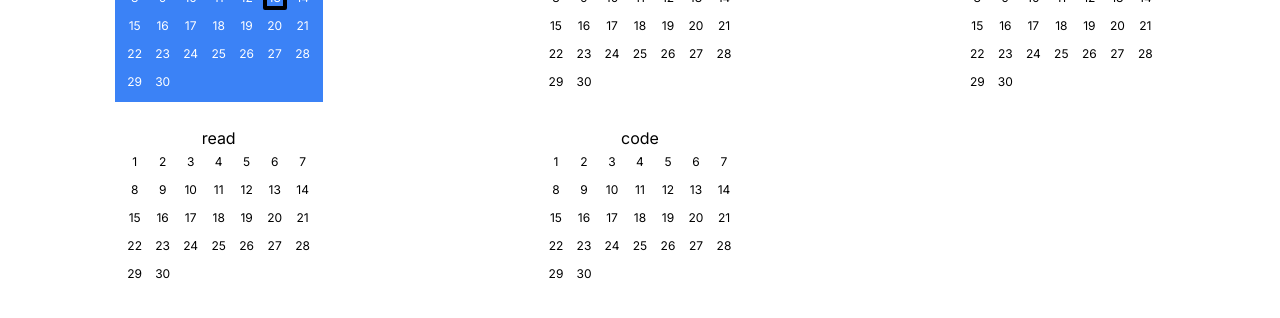
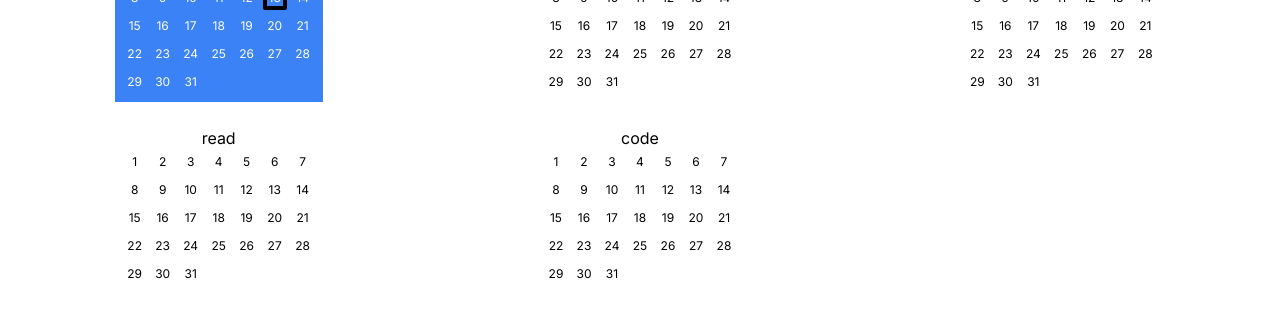
Before and after one commit to ajpkim/life-mapper, a Next.js app: page /habits in a window 1280 px wide. Shown: the part 130-448 px from the top of the page. Built offline with nearby package versions, Linux system fonts and the light colour scheme.

Commit message:
Add arrow keys within active habit

```diff
--- a/src/app/habits/Habit.js
+++ b/src/app/habits/Habit.js
@@ -1,9 +1,13 @@
 "use client"
 import React from "react"
 import classNames from "classnames"
+import { getDaysInMonth } from "@/utils"
 
 const Habit = ({ name, isActive, activeDay, month, year }) => {
-  const days = Array.from({ length: 30 }, (_, i) => i + 1)
+  const days = Array.from(
+    { length: getDaysInMonth(month, year) },
+    (_, i) => i + 1,
+  )
   const activeStyle = isActive ? "bg-blue-500 text-white" : ""
   const activeDayStyle = "border-4 border-black border-rounded"
 
--- a/src/app/habits/page.js
+++ b/src/app/habits/page.js
@@ -1,32 +1,65 @@
 "use client"
 
-import { getMonthName } from "@/utils"
+import { getMonthName, getDaysInMonth } from "@/utils"
 import Habit from "./Habit"
 import { useEffect, useState } from "react"
 
-const habits = [
-  { name: "rested", isActive: true },
-  { name: "exercise", isActive: false },
-  { name: "study", isActive: false },
-  { name: "read", isActive: false },
-  { name: "code", isActive: false },
+const initialHabits = [
+  { name: "rested" },
+  { name: "exercise" },
+  { name: "study" },
+  { name: "read" },
+  { name: "code" },
 ]
 
 const Habits = () => {
-  const [activeHabit, setActiveHabit] = useState(null)
+  const [habits, setHabits] = useState(initialHabits)
+  const [activeHabitIndex, setActiveHabitIndex] = useState(0)
   const [activeDay, setActiveDay] = useState(null)
   const [month, setMonth] = useState(null)
   const [year, setYear] = useState(null)
+  const [daysInMonth, setDaysInMonth] = useState(0)
 
   useEffect(() => {
     const today = new Date()
     const day = today.getDate()
     const month = today.getMonth()
     const year = today.getFullYear()
+    const daysInMonth = getDaysInMonth(month, year)
     setActiveDay(day)
     setMonth(month)
     setYear(year)
+    setDaysInMonth(daysInMonth)
   }, [])
+
+  useEffect(() => {
+    const handleKeyDown = (event) => {
+      if (event.key === "Tab") {
+        event.preventDefault()
+        setActiveHabitIndex((prev) => (prev + 1) % habits.length)
+      }
+      if (event.key === "ArrowRight") {
+        event.preventDefault()
+        setActiveDay((prev) => (prev % daysInMonth) + 1)
+      }
+      if (event.key === "ArrowLeft") {
+        event.preventDefault()
+        setActiveDay((prev) => (prev === 1 ? daysInMonth : prev - 1))
+      }
+      if (event.key === "ArrowUp") {
+        event.preventDefault()
+        setActiveDay((prev) => Math.max(prev - 7, 1))
+      }
+      if (event.key === "ArrowDown") {
+        event.preventDefault()
+        setActiveDay((prev) => Math.min(prev + 7, daysInMonth))
+      }
+    }
+    document.addEventListener("keydown", handleKeyDown)
+    return () => {
+      document.removeEventListener("keydown", handleKeyDown)
+    }
+  }, [daysInMonth])
 
   return (
     <div>
@@ -38,7 +71,7 @@ const Habits = () => {
           <Habit
             key={index}
             name={habit.name}
-            isActive={habit.isActive}
+            isActive={index === activeHabitIndex}
             activeDay={activeDay}
             month={month}
             year={year}
--- a/src/utils.js
+++ b/src/utils.js
@@ -1,3 +1,7 @@
+export function getDaysInMonth(month, year) {
+  return new Date(year, month + 1, 0).getDate()
+}
+
 export function getMonthName(monthIndex) {
   const date = new Date()
   date.setMonth(monthIndex)
```
